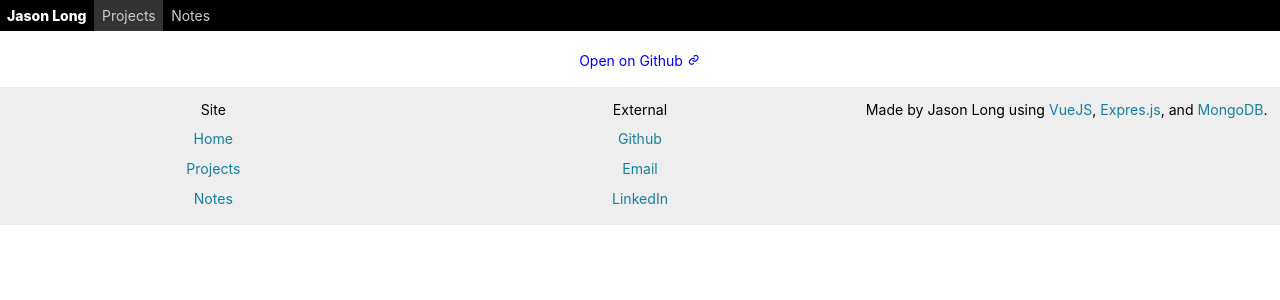
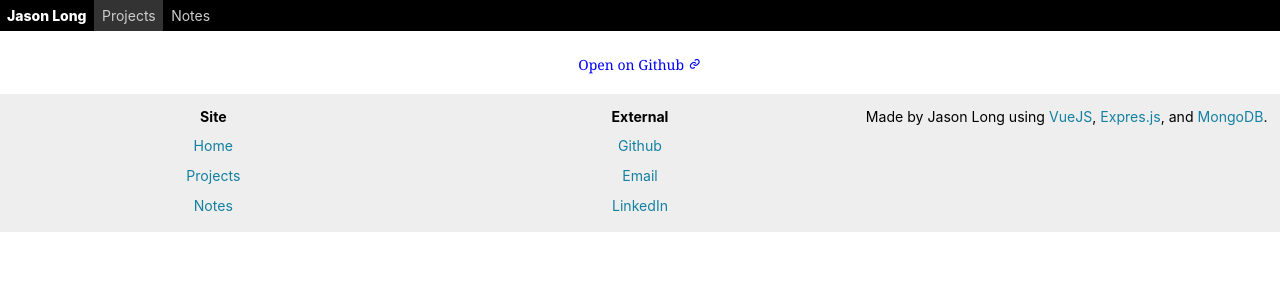
Before and after one commit to jsnal/portal, a Vue app in the folder client/: page /projects/abbs in a window 1280 px wide. Shown: the top 300 px of the page. Built offline with nearby package versions, Linux system fonts and the light colour scheme; no server answers.

Commit message:
feat(client): format footer and notes header, add recent notes
Finally add recent notes to the homepage. Also further format the notes
head and body footer.

```diff
--- a/client/src/components/Footer.vue
+++ b/client/src/components/Footer.vue
@@ -1,7 +1,7 @@
 <template>
   <footer id="footer">
     <div class="footer-cell">
-      <p>Site</p>
+      <p class="footer-header">Site</p>
       <ul>
         <li><router-link to="/">Home</router-link></li>
         <li><router-link to="/projects">Projects</router-link></li>
@@ -9,7 +9,7 @@
       </ul>
     </div>
     <div class="footer-cell">
-      <p>External</p>
+      <p class="footer-header">External</p>
       <ul>
         <li><a href="https://github.com/jsnal" target="_blank">Github</a></li>
         <li><a href="mailto:jasonlongball@gmail.com">Email</a></li>
@@ -76,4 +76,8 @@ a:hover {
     display: table-row;
   }
 }
+
+.footer-header {
+  font-weight: 700;
+}
 </style>
--- a/client/src/views/Home.vue
+++ b/client/src/views/Home.vue
@@ -5,7 +5,7 @@
       <ul>
         <li>Rising Computer Science student at North Carolina State University.</li>
         <li>Open source software lover and user.</li>
-        <li>See more <a href="#" target="_blank">here</a>.</li>
+        <li>See more <router-link to="/projects">here</router-link>.</li>
       </ul>
       <h2>Contact</h2>
       <ul>
@@ -13,13 +13,19 @@
         <li><a class="info-link" href="mailto:jasonlongball@gmail.com">Email</a></li>
       </ul>
       <h1>Recent Notes</h1>
+      <notes-list/>
     </div>
   </div>
 </template>
 
 <script>
+import NotesList from '../components/notes/NotesList.vue';
+
 export default {
   name: 'jasonlong',
+  components: {
+    NotesList,
+  },
 };
 </script>
 
--- a/client/src/views/notes/Note.vue
+++ b/client/src/views/notes/Note.vue
@@ -52,12 +52,19 @@ export default {
 };
 </script>
 <style>
+#note-title {
+  margin-bottom: .2em;
+}
 
 #note-date, #note-tags {
   font-style: italic;
   color: #777676;
 }
 
+#note-date {
+  margin: 0;
+}
+
 #note-tags {
   text-align: right;
 }
--- a/client/src/views/projects/Project.vue
+++ b/client/src/views/projects/Project.vue
@@ -1,12 +1,12 @@
 <template>
-  <div id="projects-container" class="container">
+  <div class="container portal-body">
     <div id="projects-github-url-container">
       <a id="projects-github-url" :href=projectUrl target="_blank">
         Open on Github
         <i class="bx bx-link"></i>
       </a>
     </div>
-    <p v-html="projectHTML" class="markdown-body"></p>
+    <div v-html="projectHTML"></div>
   </div>
 </template>
 
@@ -60,14 +60,4 @@ export default {
   transition: 0.15s;
   cursor: pointer;
 }
-
-.markdown-body {
-  font-family: BlinkMacSystemFont,
-               -apple-system,
-               "Segoe UI",Roboto,
-               Oxygen,Ubuntu,Cantarell,
-               "Fira Sans","Droid Sans",
-               "Helvetica Neue",Helvetica,
-               Arial,sans-serifans-serif;
-}
 </style>
```
